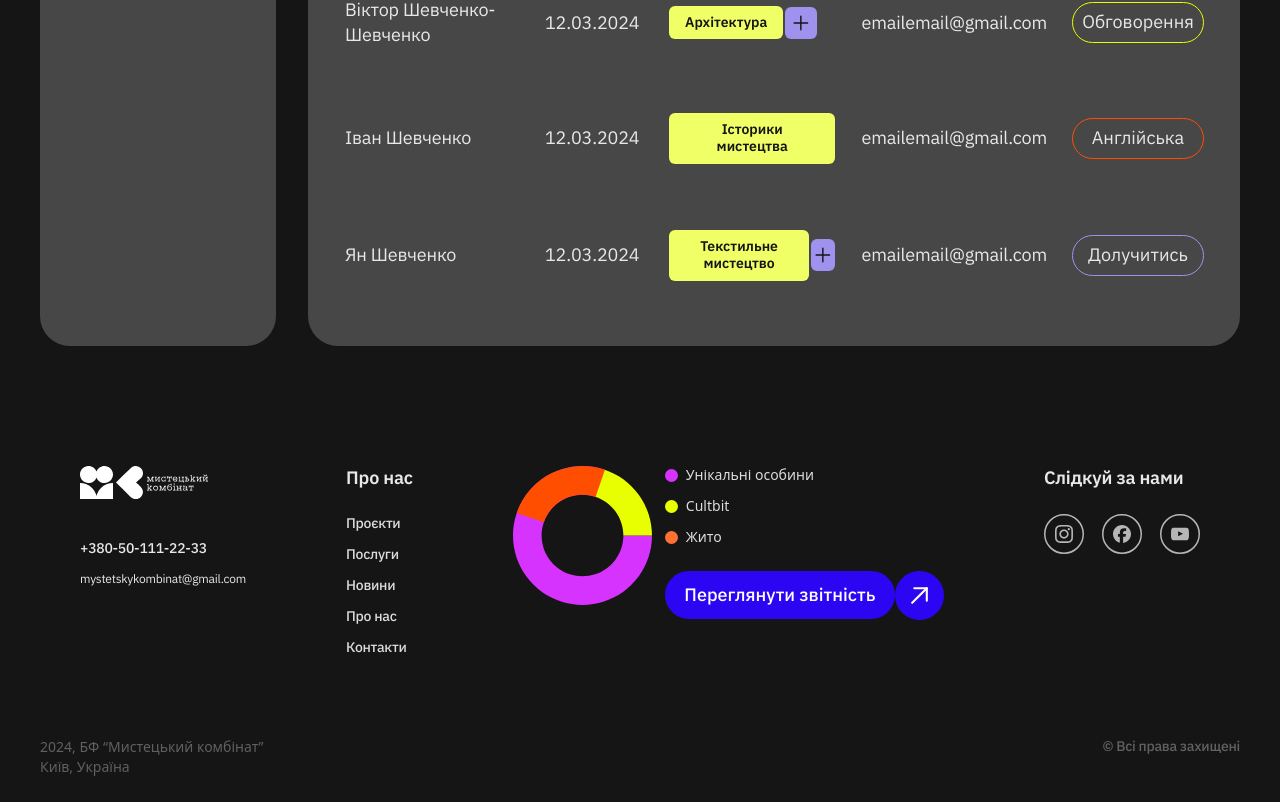
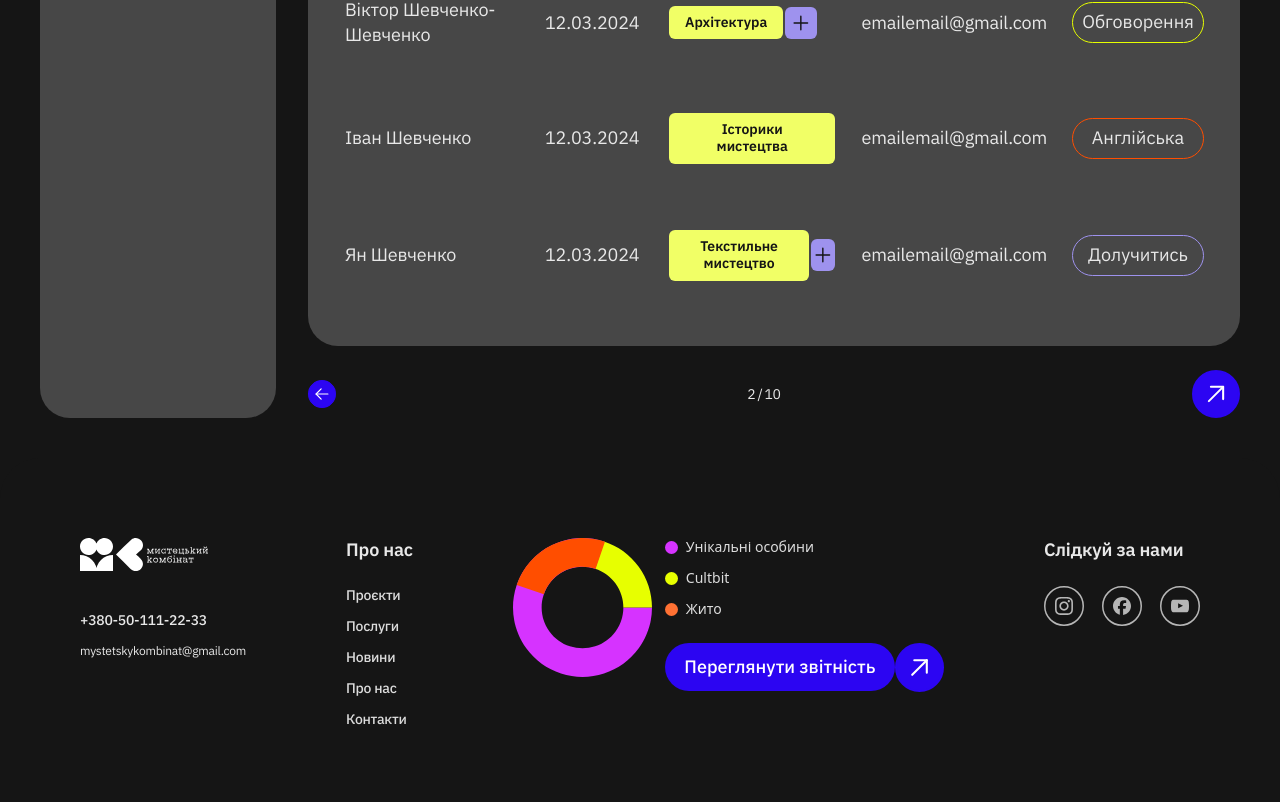
Before and after one commit to kamilka13me/myst_comb, a Next.js app in the folder frontend/: page /admin/users in a window 1280 px wide. Shown: the part 905-1707 px from the top of the page. Built offline with nearby package versions, Linux system fonts and the light colour scheme.

Commit message:
feature:add Pagination

```diff
--- /dev/null
+++ b/frontend/src/vievs/AdminPages/AdminUsers/UsersList/ui/Pagination.tsx
@@ -0,0 +1,61 @@
+import { Icon } from "@/shared/ui/Icon";
+import ArrowInCircleBlue from '@/shared/assets/icons/ArrowInCircleBlue.svg?react';
+import { Text } from "@/shared/ui/Text";
+
+export default function Pagination(): JSX.Element{
+  return (
+    <div className="w-full flex items-center justify-between">
+      <button type="button" className="duration-300 hover:opacity-70">
+        <Icon
+          Svg={ArrowInCircleBlue}
+          width={28}
+          height={28}
+          className="min-w-[28px] rotate-[-135deg]"
+        />
+      </button>
+
+      <div className="flex items-center justify-center gap-0.5">
+        <Text
+          Tag="span"
+          textType="Desktop/Subtitle"
+          text={'2'}
+          align="center"
+          font="sans"
+          color="base/text"
+          className="font-normal"
+        />
+        <Text
+          Tag="span"
+          textType="Desktop/Subtitle"
+          text={'/'}
+          align="center"
+          font="sans"
+          color="base/text"
+          className="font-normal"
+        />
+        <Text
+          Tag="span"
+          textType="Desktop/Subtitle"
+          text={'10'}
+          align="center"
+          font="sans"
+          color="base/text"
+          className="font-normal"
+        />
+      </div>
+
+      <button type="button" className="duration-300 hover:opacity-70">
+        <Icon
+          Svg={ArrowInCircleBlue}
+          width={48}
+          height={48}
+          className="min-w-[48px]"
+        />
+      </button>
+
+{/*
+      <ButtonLink variant='textBlue' className="rotate-[-135deg]"/>
+      <ButtonLink variant='textBlue'/> */}
+    </div>
+  )
+}
--- a/frontend/src/vievs/AdminPages/AdminUsers/UsersList/ui/UsersList.tsx
+++ b/frontend/src/vievs/AdminPages/AdminUsers/UsersList/ui/UsersList.tsx
@@ -1,4 +1,5 @@
 "use client"
+import { useState } from "react";
 import { Text } from "@/shared/ui/Text";
 import { Icon } from '@/shared/ui/Icon';
 import { UserListItem } from "./UserListItem";
@@ -6,11 +7,29 @@ import calendar from '@/shared/assets/icons/calendar.svg?react';
 import arrow_down from '@/shared/assets/icons/yellow_arrow_down.svg?react';
 import sort from '@/shared/assets/icons/yellow_sort.svg?react';
 import data from './fake-data-users.json'
+import Pagination from "./Pagination";
 
 export function UsersList(): JSX.Element {
+ interface User {
+    id: string;
+    name: string;
+    date: string;
+    media: string[];
+    email: string;
+    type_services: string;
+  }
+
+
+  const[ pages, setPages ] = useState<[User[]] | null>(null);
+
+  const createPages =(data: User[]): void =>{
+    const newData = []
+
+  }
 
   return (
-    <div className="rounded-[30px] bg-base-text_dark p-6">
+    <div>
+      <div className="rounded-[30px] bg-base-text_dark p-6 mb-6">
         <header className="flex items-center justify-between mb-5">
           <Text
             Tag="h1"
@@ -133,5 +152,7 @@ export function UsersList(): JSX.Element {
           </tbody>
         </table>
       </div>
+      <Pagination/>
+    </div>
   )
 }
```
Lines whose indentation alone changed are shown as unchanged.
